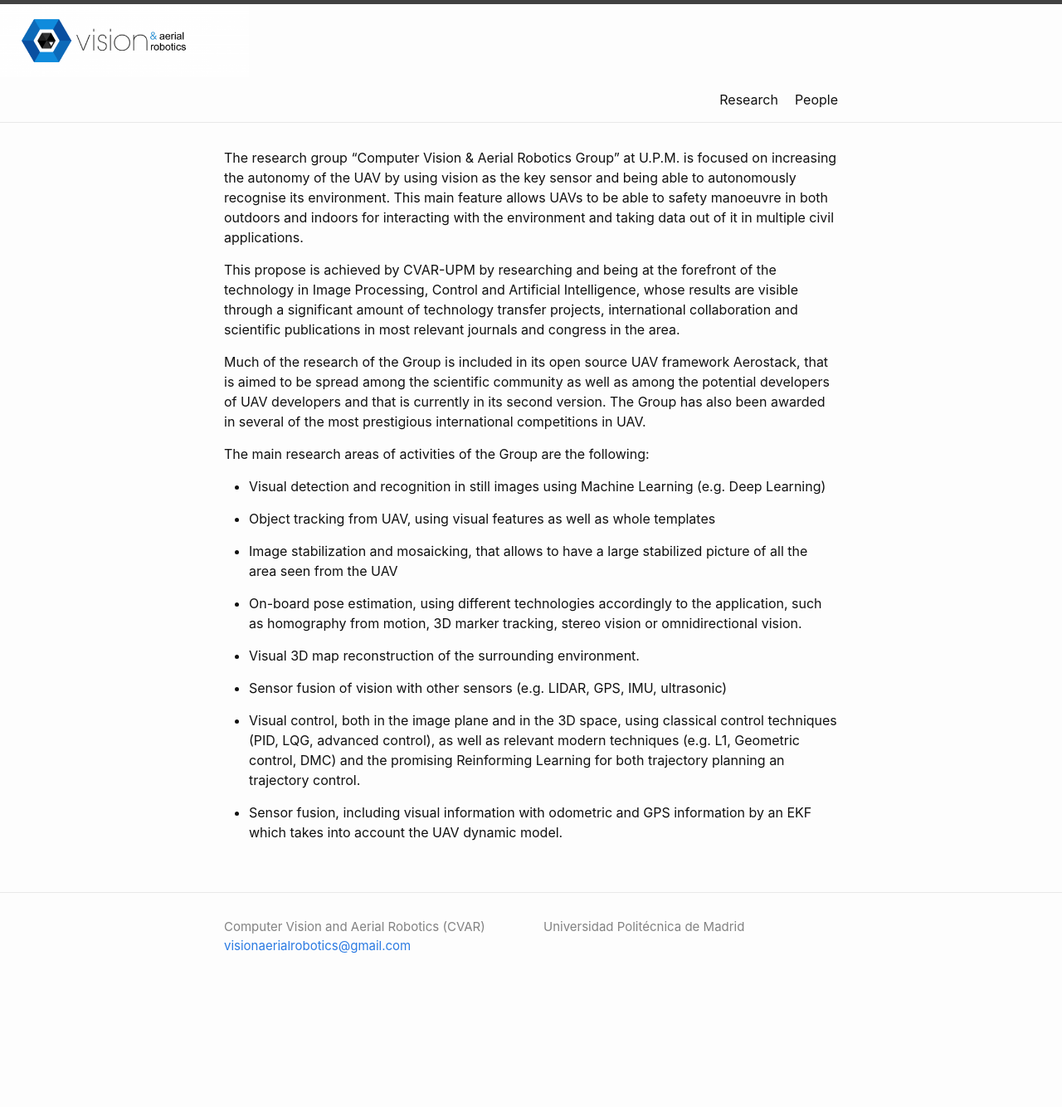
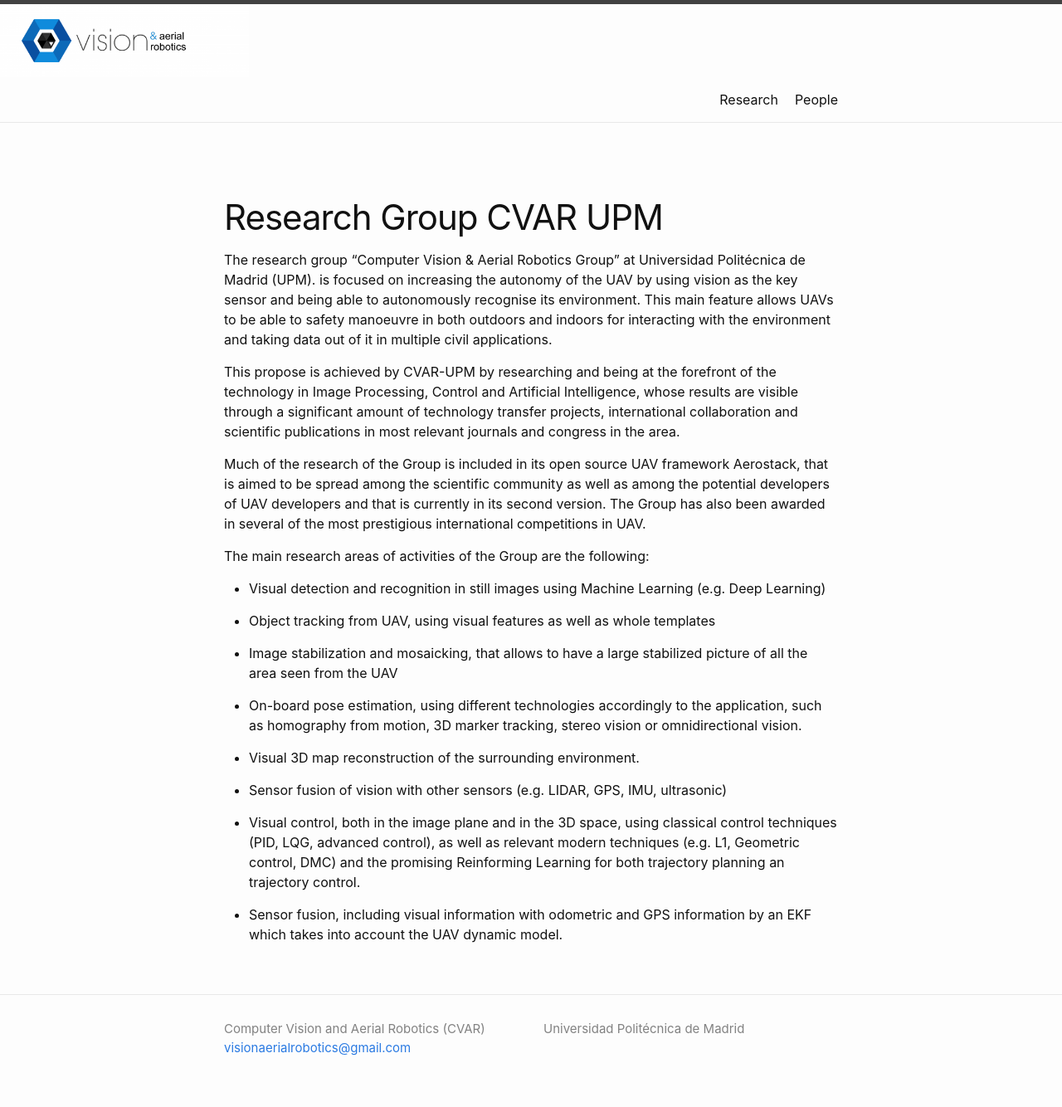
Before and after one commit to cvar-upm/cvar-upm.github.io, a Jekyll site: the page built from research.md, in a window 1280 px wide. Shown: the whole page at 83% size. Built offline with Jekyll 4.4.1, drawn with Linux system fonts in a browser that asks for light colours; before the commit the page ends 1211 px from its top, so only the background shows below that.

Commit message:
Update research.md

```diff
--- a/research.md
+++ b/research.md
@@ -4,7 +4,9 @@ title: Research
 permalink: /research/
 ---
 
-The research group “Computer Vision & Aerial Robotics Group” at U.P.M. is focused on increasing the autonomy of the UAV by using vision as the key sensor and being able to autonomously recognise its environment. This main feature allows UAVs to be able to safety manoeuvre in both outdoors and indoors for interacting with the environment and taking data out of it in multiple civil applications.
+# Research Group CVAR UPM
+
+The research group “Computer Vision & Aerial Robotics Group” at Universidad Politécnica de Madrid (UPM). is focused on increasing the autonomy of the UAV by using vision as the key sensor and being able to autonomously recognise its environment. This main feature allows UAVs to be able to safety manoeuvre in both outdoors and indoors for interacting with the environment and taking data out of it in multiple civil applications.
 
 This propose is achieved by CVAR-UPM by researching and being at the forefront of the technology in Image Processing, Control and Artificial Intelligence, whose results are visible through a significant amount of technology transfer projects, international collaboration and scientific publications in most relevant journals and congress in the area.
 
```
